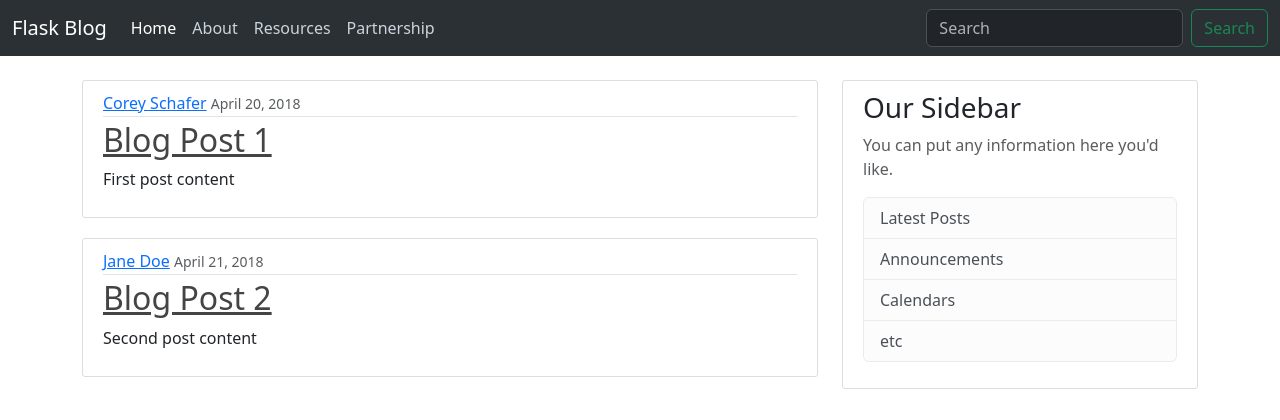
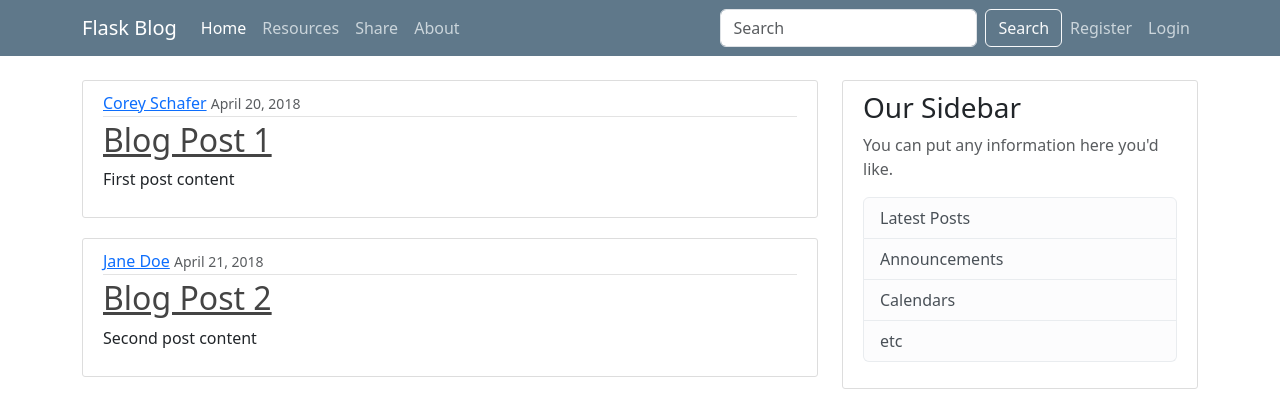
Before and after one commit to james-eo/FlaskBlog, a Flask app: page / in a window 1280 px wide. Shown: the top 420 px of the page. Run offline with Flask 3, Linux system fonts and the light colour scheme.

Commit message:
Added links to navigation tabs

```diff
--- a/templates/layout.html
+++ b/templates/layout.html
@@ -22,9 +22,9 @@
     </head>
     <body>
       <header class="site-header">
-        <nav class="navbar navbar-expand-lg bg-body-tertiary" data-bs-theme="dark">
-          <div class="container-fluid">
-            <a class="navbar-brand" href="#">Flask Blog</a>
+        <nav class="navbar navbar-expand-md navbar-dark bg-steel">
+          <div class="container">
+            <a class="navbar-brand" href="{{ url_for('home') }}">Flask Blog</a>
             <button class="navbar-toggler"
                     type="button"
                     data-bs-toggle="collapse"
@@ -34,21 +34,24 @@
                     aria-label="Toggle navigation">
               <span class="navbar-toggler-icon"></span>
             </button>
-            <div class="collapse navbar-collapse" id="navbarNavAltMarkup">
-              <div class="navbar-nav">
-                <a class="nav-link active" aria-current="page" href="#">Home</a>
-                <a class="nav-link" href="#">About</a>
-                <a class="nav-link" href="#">Resources</a>
-                <a class="nav-link" href="#">Partnership</a>
-              </div>
+            <div class="navbar-nav collapse navbar-collapse" id="navbarNavAltMarkup">
+              <a class="nav-link active" aria-current="page" href="{{ url_for('home') }}">Home</a>
+              <a class="nav-link" href="#">Resources</a>
+              <a class="nav-link" href="#">Share</a>
+              <a class="nav-link" href="{{ url_for('about') }}">About</a>
+
             </div>
             <form class="d-flex" role="search">
               <input class="form-control me-2"
                      type="search"
                      placeholder="Search"
                      aria-label="Search">
-              <button class="btn btn-outline-success" type="submit">Search</button>
+              <button class="btn btn-outline-light" type="submit">Search</button>
             </form>
+            <div class="navbar-nav d-flex">
+                <a class="nav-link" href="{{ url_for('register') }}">Register</a>
+                <a class="nav-link" href="{{ url_for('login') }}">Login</a>
+              </div>
           </div>
         </nav>
       </header>
```
